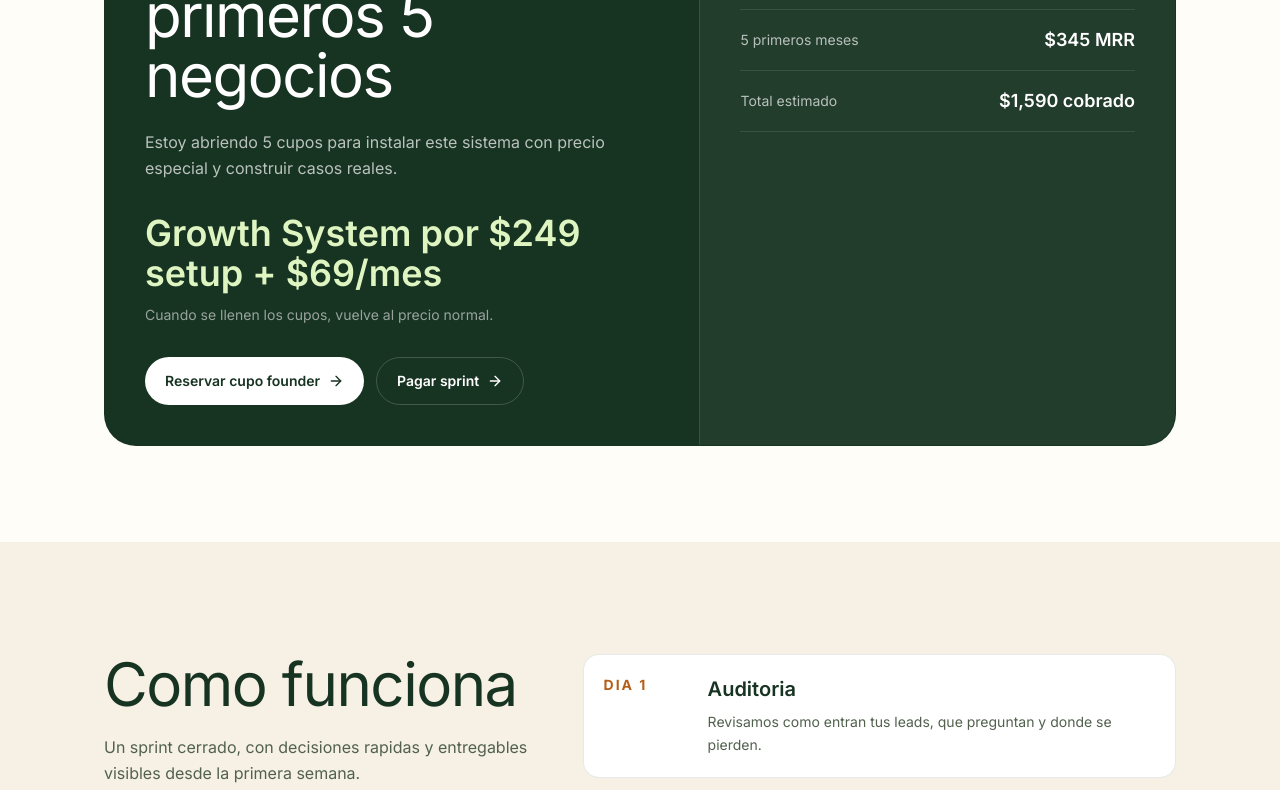
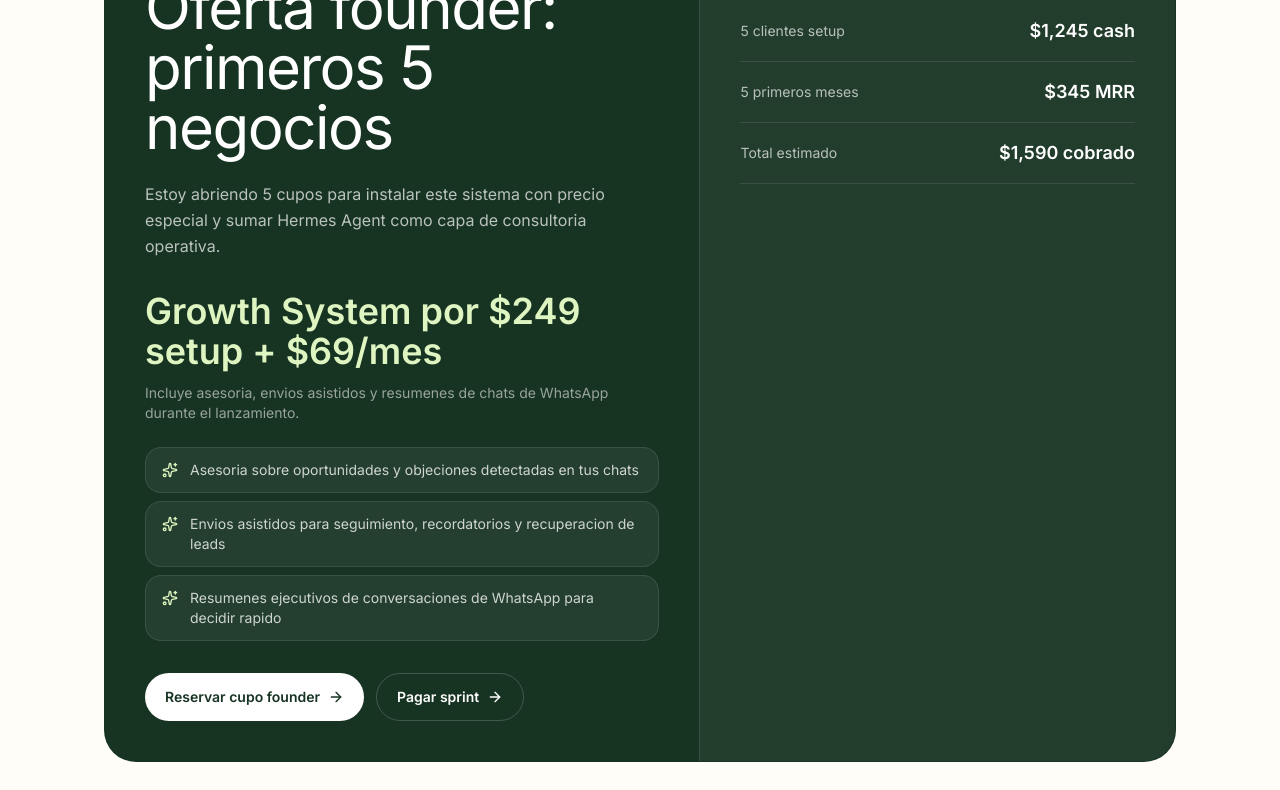
Before and after one commit to adriaavila/creativ3, a Next.js app: page / in a window 1280 px wide. Shown: the part 6780-7570 px from the top of the page. Built offline with nearby package versions, Linux system fonts and the light colour scheme; a web font is replaced by a local one.

Commit message:
Add Hermes agent to premium offers

```diff
--- a/src/app/api/stripe/checkout/route.ts
+++ b/src/app/api/stripe/checkout/route.ts
@@ -33,14 +33,16 @@ const PLANS = {
     currency: "usd",
     setupAmount: 69900,
     recurringAmount: 17900,
-    description: "Sistema WhatsApp Revenue — funnel, dashboard avanzado, segmentación y optimización.",
+    description:
+      "Sistema WhatsApp Revenue — funnel, dashboard avanzado, segmentación, optimización y Hermes Agent.",
   },
   whatsapp_founder: {
     name: "Founder Launch Deal",
     currency: "usd",
     setupAmount: 24900,
     recurringAmount: 6900,
-    description: "Growth System founder LATAM — precio especial para los primeros 5 negocios.",
+    description:
+      "Growth System founder LATAM — precio especial con Hermes Agent para asesoría, envíos y resúmenes.",
   },
 } as const;
 
--- a/src/components/landing/WhatsAppRevenuePage.tsx
+++ b/src/components/landing/WhatsAppRevenuePage.tsx
@@ -175,6 +175,12 @@ const DELIVERABLES = [
   "Revision y optimizacion inicial",
 ];
 
+const HERMES_SERVICES = [
+  "Asesoria sobre oportunidades y objeciones detectadas en tus chats",
+  "Envios asistidos para seguimiento, recordatorios y recuperacion de leads",
+  "Resumenes ejecutivos de conversaciones de WhatsApp para decidir rapido",
+];
+
 const PRICING = [
   {
     id: "whatsapp_starter",
@@ -215,6 +221,7 @@ const PRICING = [
     features: [
       "Todo lo de Growth",
       "Funnel completo desde Instagram/anuncios",
+      "Hermes Agent para asesoria, envios y resumenes",
       "Dashboard mas avanzado",
       "Segmentacion de leads",
       "Reporte semanal",
@@ -925,14 +932,22 @@ export default function WhatsAppRevenuePage() {
                 Oferta founder: primeros 5 negocios
               </h2>
               <p className="mt-6 max-w-xl text-base leading-relaxed text-white/70">
-                Estoy abriendo 5 cupos para instalar este sistema con precio especial y construir casos reales.
+                Estoy abriendo 5 cupos para instalar este sistema con precio especial y sumar Hermes Agent como capa de consultoria operativa.
               </p>
               <div className="mt-8 text-3xl font-semibold text-[#dff5c1] md:text-4xl">
                 Growth System por $249 setup + $69/mes
               </div>
               <p className="mt-3 text-sm text-white/55">
-                Cuando se llenen los cupos, vuelve al precio normal.
+                Incluye asesoria, envios asistidos y resumenes de chats de WhatsApp durante el lanzamiento.
               </p>
+              <div className="mt-6 grid gap-2">
+                {HERMES_SERVICES.map((service) => (
+                  <div key={service} className="flex gap-3 rounded-2xl border border-white/10 bg-white/[0.06] px-4 py-3 text-sm text-white/78">
+                    <Sparkles className="mt-0.5 h-4 w-4 shrink-0 text-[#dff5c1]" />
+                    <span>{service}</span>
+                  </div>
+                ))}
+              </div>
               <div className="mt-8 flex flex-col gap-3 sm:flex-row">
                 <PrimaryButton href={whatsappUrl(FOUNDER_MESSAGE)} className="bg-white !text-[#173322] shadow-none hover:bg-[#dff5c1]">
                   Reservar cupo founder
```
